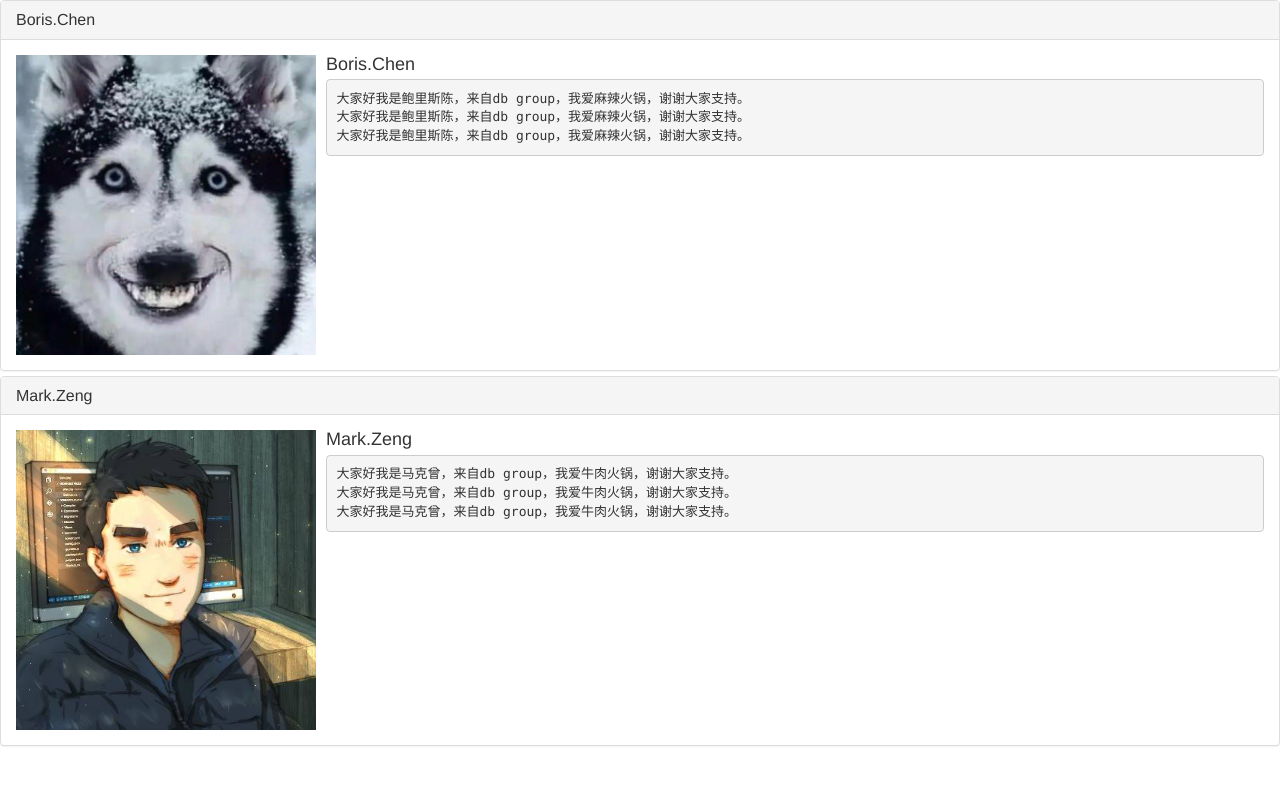
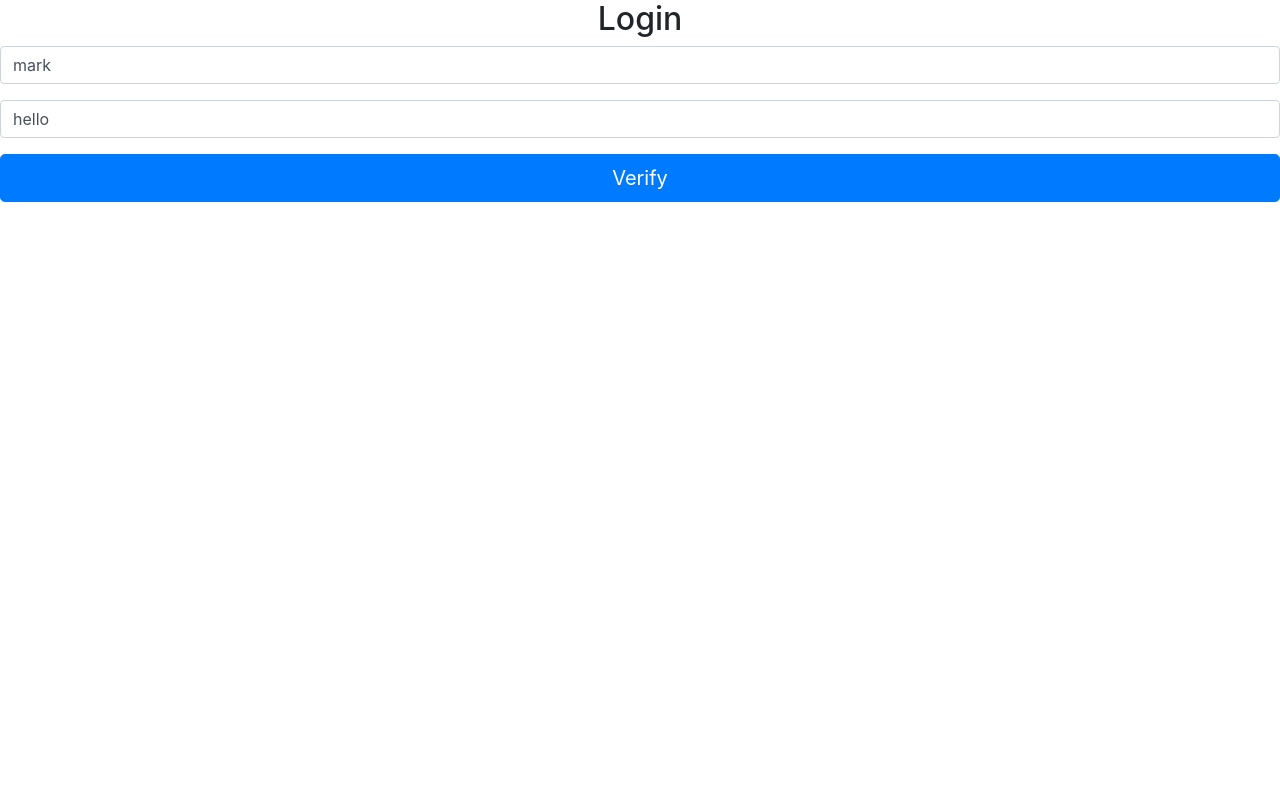
Before and after one commit to BorisChenCZY/BlockChainLotterySystem, a Django app: page /fold_demo in a window 1280 px wide. Shown: the top 785 px of the page. Run offline with Django 3.2, Linux system fonts and the light colour scheme; some libraries are stand-ins or nearby versions.

Commit message:
successfully verify signature

```diff
--- a/block/model_block.py
+++ b/block/model_block.py
@@ -28,7 +28,7 @@ class BlockReader():
         return self.allResult
 
     def getBlockInfos(self):
-        self._getAll("select id,hash,prehash,count(*),generator from Vote LEFT join Block b on b.id = block_id group by block_id",())
+        self._getAll("select id, hash, prehash, count(*), generator from Vote LEFT join Block b on b.id = block_id WHERE block_id is not NULL  group by block_id",())
         return self.allResult
 
     def existTarget(self, target):
--- a/startvote/templates/fold_demo.html
+++ b/startvote/templates/fold_demo.html
@@ -2,10 +2,10 @@
 <html>
 <head>
 	<meta charset="utf-8">
-	<title>Bootstrap 实例 - 折叠面板</title>
+	<title>测试椭圆曲线加密</title>
 	<link rel="stylesheet" href="http://cdn.static.runoob.com/libs/bootstrap/3.3.7/css/bootstrap.min.css">
-	<script src="http://cdn.static.runoob.com/libs/jquery/2.1.1/jquery.min.js"></script>
-	<script src="http://cdn.static.runoob.com/libs/bootstrap/3.3.7/js/bootstrap.min.js"></script>
+	<script src="../static/js/jquery.js"></script>
+	<script src="../static/js/bootstrap.min.js"></script>
 
     <style>
     .vote_img
@@ -16,32 +16,63 @@
 </head>
 <body>
 <div class="panel-group" id="accordion">
-    {%for c in candidate %}
-	<div class="panel panel-default">
-		<div class="panel-heading">
-			<h4 class="panel-title">
-				<a data-toggle="collapse"
-				   data-target="#{{ c.id }}">
-                {{c.title}}
-				</a>
-			</h4>
-		</div>
-		<div id="{{ c.id }}" class="panel-collapse collapse in">
-            <div class="panel-body">
-			    <div class="media">
-                    <div class="media-left" href="#">
-                        <img class="media-object vote_img media-middle" src={{c.img}}  alt="媒体对象">
-                    </div>
-                    <div class="media-body">
-                        <h4 class="media-heading">{{c.title}}</h4>
-                        <pre>{{c.content}}</pre>
-                    </div>
-                </div>
-		    </div>
+    <form action="{% url 'fold_demo' %}" method="post">
+        {% csrf_token %}
+        <h2 class="text-center">Login</h2>
+        <div class="form-group has-error">
+        	<input type="text" class="form-control" id="prv" value="mark" placeholder="private_key">
         </div>
-	</div>
-    {% endfor %}
+		<div class="form-group">
+            <input type="text" class="form-control" id="msg" value="hello" placeholder="message">
+        </div>
+        <div class="form-group">
+            <button type="button" id="Submit" class="btn btn-primary btn-lg btn-block" >Verify</button>
+        </div>
+{#        <div class="error btns login-form-tips" id="jsLoginTips">{{ msg }}#}
+{#        </div> #}
+{#        <p><a href="{% url 'index' %}">Lost your Password?</a></p>#}
+    </form>
 </div>
-
+<script src="../static/js/elliptic/lib/bundle.js"></script>
+<script src="../static/js/md5.js"></script>
+<script>
+    function str2b(url) {
+    var data = [];
+    for (var i = 0; i < url.length; i++)
+    data.push(url.charCodeAt(i));
+    return data;
+}
+    $("#Submit").on('click', function () {
+        var prv = $("#prv").val();
+        var msg = $("#msg").val();
+        var EdDSA = require('elliptic').eddsa;
+        var utils = require('elliptic').utils;
+        var ec = new EdDSA('ed25519');
+        var key = ec.keyFromSecret(hex_md5(prv));
+        var pub = utils.toHex(key.getPublic());
+        var signature = key.sign(str2b(msg)).toHex();
+        var key_pub = ec.keyFromPublic(pub);
+        $.post(
+           "fold_demo",
+            {
+                msg: msg,
+                signature: signature,
+                pub_key: pub,
+                pri_key: prv
+            },
+            function(data){
+               console.log(data);
+            }
+        );
+        console.log(hex_md5(prv));
+        console.log(ec.decodePoint(pub));
+        console.log(pub);
+        console.log(utils.toHex(key.getSecret()));
+        console.log(key.hash);
+        console.log(signature);
+        {#console.log(ec.verify(msg, signature, key_pub));#}
+        $(this).html("Done");
+    });
+</script>
 </body>
 </html>
--- a/startvote/views.py
+++ b/startvote/views.py
@@ -12,7 +12,12 @@ from django.contrib import auth
 from django.contrib.auth.models import User
 from django.contrib.auth import authenticate
 from django.contrib.auth.decorators import login_required
+import settings
 
+from ecpy.curves import Curve, Point
+from ecpy.keys import ECPrivateKey, ECPublicKey
+from ecpy.eddsa import EDDSA
+import hashlib
 
 # context = {'isLogin': True,'username':''}
 # Create your views here.
@@ -231,10 +236,32 @@ def edit_action(request):
     return render(request, 'startvote/index.html', {'artilces': articles})
 
 def fold_demo(request):
-    candidate = []
-    candidate.append({"id":1, "title": "Boris.Chen","img": "/static/img/team/member1.jpg", "content": "大家好我是鲍里斯陈，来自db group，我爱麻辣火锅，谢谢大家支持。\n"*3})
-    candidate.append({"id":2, "title": "Mark.Zeng","img": "/static/img/team/member5.jpg","content": "大家好我是马克曾，来自db group，我爱牛肉火锅，谢谢大家支持。\n"*3})
-    return render(request, 'fold_demo.html', {'candidate': candidate})
+    if request.method == 'GET':
+        return render(request, 'fold_demo.html')
+    elif request.method == 'POST':
+        msg = request.POST.get('msg')
+        signature = request.POST.get('signature')
+        print("sig:",signature)
+        pub_key = request.POST.get('pub_key')
+        print(pub_key)
+        prv = request.POST.get('pri_key')
+        cv = Curve.get_curve('Ed25519')
+        signer = EDDSA(hashlib.sha512)
+        prv = hashlib.md5(prv.encode()).hexdigest()
+        print("prv:", prv)
+        pub = ECPublicKey(cv.decode_point(bytes.fromhex(pub_key)))
+        prv_key = ECPrivateKey(int(prv, 16), cv)
+        pub_key = EDDSA.get_public_key(prv_key)
+        print("pub:", cv.encode_point(pub_key.W).hex())
+        sig = bytes.fromhex(signature)
+        msg = msg.encode()
+        print(prv_key)
+        print(pub_key)
+        print(pub)
+        print(sig)
+        print(signer.sign(msg, prv_key))
+        veri = signer.verify(msg, sig, pub_key)
+        return HttpResponse(veri)
 
 #获得单个block内的信息
 def single_block_info(request):
@@ -248,7 +275,6 @@ def single_block_info(request):
     format_block = []
     for i,b in enumerate(block):
         format_block.append((title0[i], b))
-
     for i in infos:
         i = list(i)
         i[0] = i[0][:16]
@@ -262,12 +288,16 @@ def single_block_info(request):
 def block_info(request):
     br = bm.BlockReader()
     blocks = br.getBlockInfos()
-    title = ["Id","hash","prehash","vote_num","generator"]
+    title = ["Id", "hash", "prehash", "vote_num", "generator"]
     format_blocks = []
-    print(blocks[0])
+    print(blocks)
     for b in blocks:
         b = list(b)
         b[1] = b[1][:32]   #截取哈希的前32位
         b[2] = b[2][:32]
         format_blocks.append(b)
     return render(request, 'block_info.html', {'blocks': format_blocks, 'title': title})
+
+#获取投票服务器的公钥
+def public_key(request):
+    return HttpResponse(settings.PUBLIC_KEY)
```
Also changed, not shown: settings.py (+7 -1 lines), startvote/templates/vote.html (+12 -5 lines).
